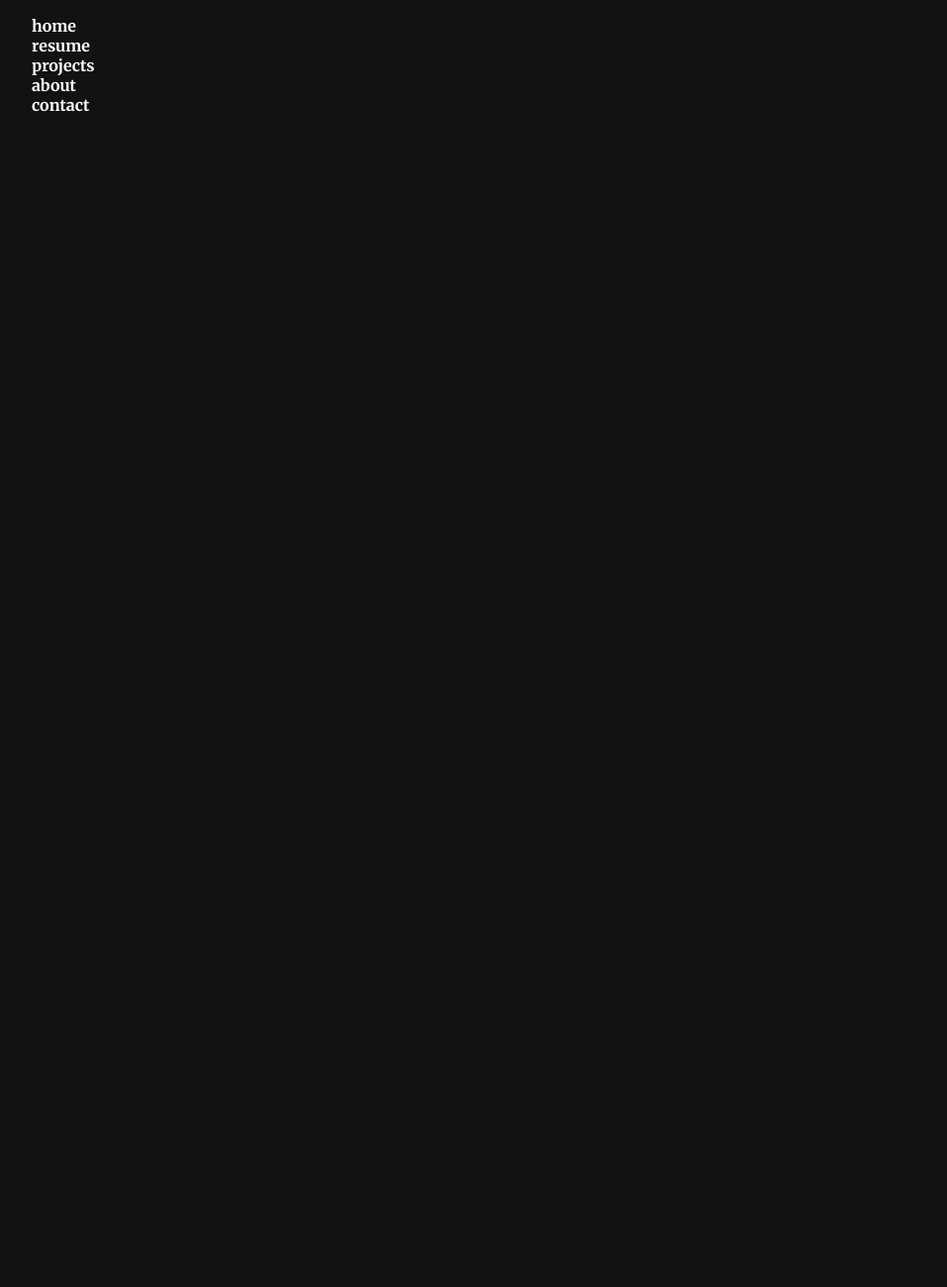
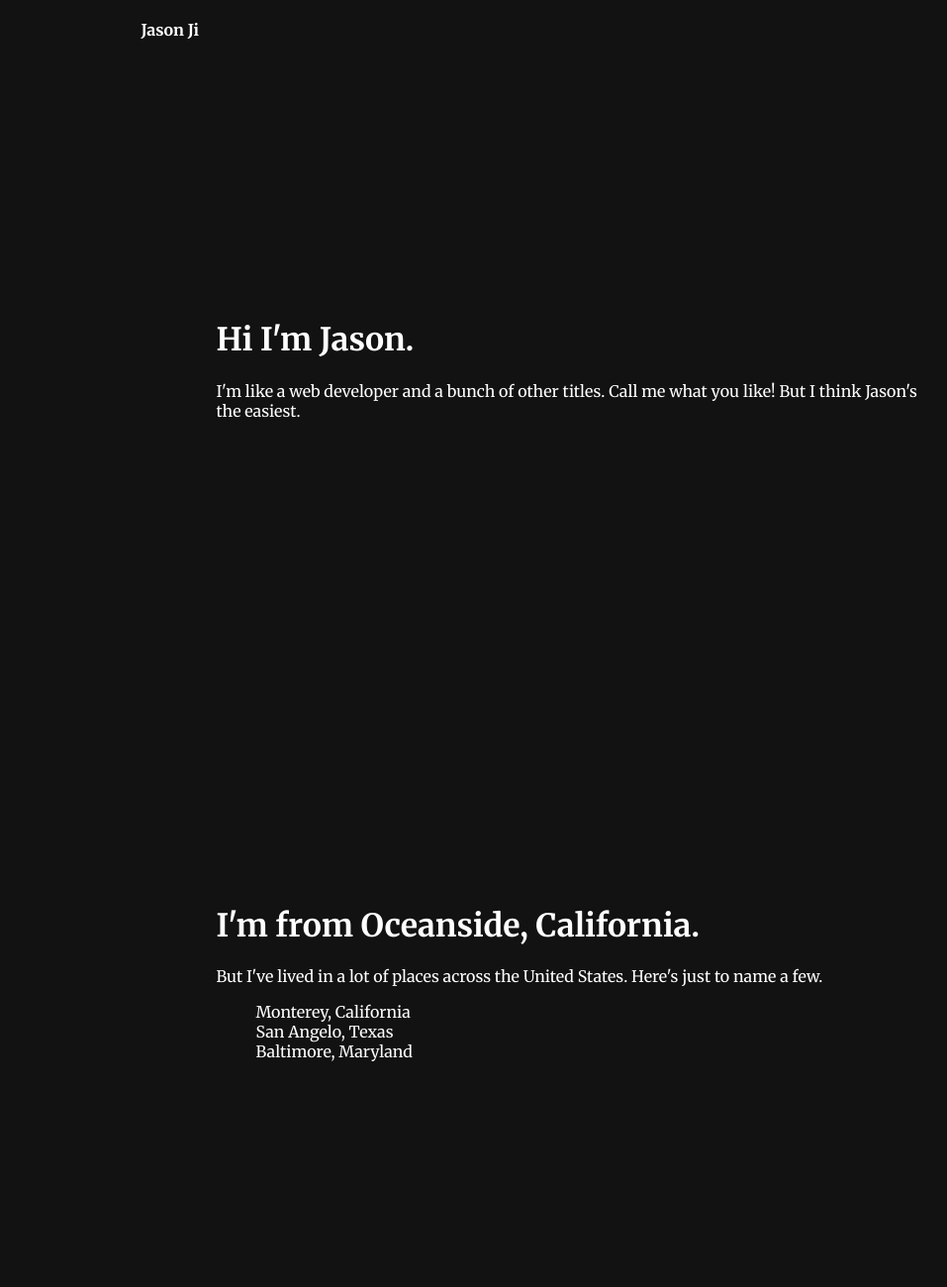
Before and after one commit to kjottkake/personalpage, a plain HTML site: page index.html in a window 1280 px wide. Shown: the top 1300 px of the page at 99% size, without its empty margins (16-973 px from the left). Before the commit the page ends 800 px from the top, so only its background shows below. Drawn offline with Linux system fonts and the light colour scheme.

Commit message:
looks better without hr

```diff
--- a/index.html
+++ b/index.html
@@ -8,8 +8,8 @@
     <meta name="description" content="">
     <meta name="viewport" content="width=device-width, initial-scale=1">
     <link rel="preconnect" href="https://fonts.googleapis.com">
-<link rel="preconnect" href="https://fonts.gstatic.com" crossorigin>
-<link href="https://fonts.googleapis.com/css2?family=Merriweather:wght@400;700&display=swap" rel="stylesheet">
+    <link rel="preconnect" href="https://fonts.gstatic.com" crossorigin>
+    <link href="https://fonts.googleapis.com/css2?family=Merriweather:wght@400;700&display=swap" rel="stylesheet">
     <link rel="stylesheet" href="./style/style.css">
 </head>
 
@@ -18,7 +18,8 @@
             <p class="browsehappy">You are using an <strong>outdated</strong> browser. Please <a href="#">upgrade your browser</a> to improve your experience.</p>
         <![endif]-->
     <div class="mySite">
-        <div class="navigation">
+        <div class="name">Jason Ji</div>
+        <!-- <div class="navigation">
             <ul>
                 <li>home</li>
                 <li>resume</li>
@@ -26,7 +27,51 @@
                 <li>about</li>
                 <li>contact</li>
             </ul>
+        </div> -->
+
+        <div class="segment">
+            <h1>Hi I'm Jason.</h1>
+            <p>I'm like a web developer and a bunch of other titles. Call me what you like! But I think Jason's the
+                easiest.</p>
         </div>
+        <!-- <hr> -->
+        <div class="segment">
+            <h1>I'm from Oceanside, California.</h1>
+            <p>But I've lived in a lot of places across the United States. Here's just to name a few.</p>
+            <ul>
+
+                <li>Monterey, California</li>
+                <li>San Angelo, Texas</li>
+                <li>Baltimore, Maryland</li>
+            </ul>
+        </div>
+        <!-- <hr> -->
+        <div class="segment">
+            <h1>I've been living in Norway for the past 4 years.</h1>
+            <p>Two years in Trondheim</p>
+            <p>And two years in Gjøvik</p>
+        </div>
+        <hr>
+
+
+        <div class="segment">
+            <h1>I'm a web development student.</h1>
+            <p>I'm interested in web technologies such as angular, react, vue just to name a few.</p>
+        </div>
+
+
+        <div class="segment">
+            <h1>I love surfing!</h1>
+            <p>I'm like actually a beginner/intermediate surfer, so I'm not super good. I have good days and some not so
+                good days. I've been lucky enough to surf in seven different countries across 4 different continents</p>
+        </div>
+
+        <div class="segment">
+            <h1>I enjoy learning about new things, having conversations, good food, and hanging out with family.</h1>
+        </div>
+
+
+
     </div>
     <script src="" async defer></script>
 </body>
--- a/style/style.css
+++ b/style/style.css
@@ -4,7 +4,26 @@ body {
     color: #ffffff;
 }
 
+.mySite {
+    width: 80%;
+    margin: auto;
+}
+
+.segment {
+    padding: 250px 20% 20% 100px;
+}
+
+
+.name {
+    font-weight: 700;
+    padding: 12px 24px;
+}
+
 .navigation ul {
  list-style-type: none;
  font-weight: 700;
 }
+
+ul {
+    list-style-type: none;
+}
```
